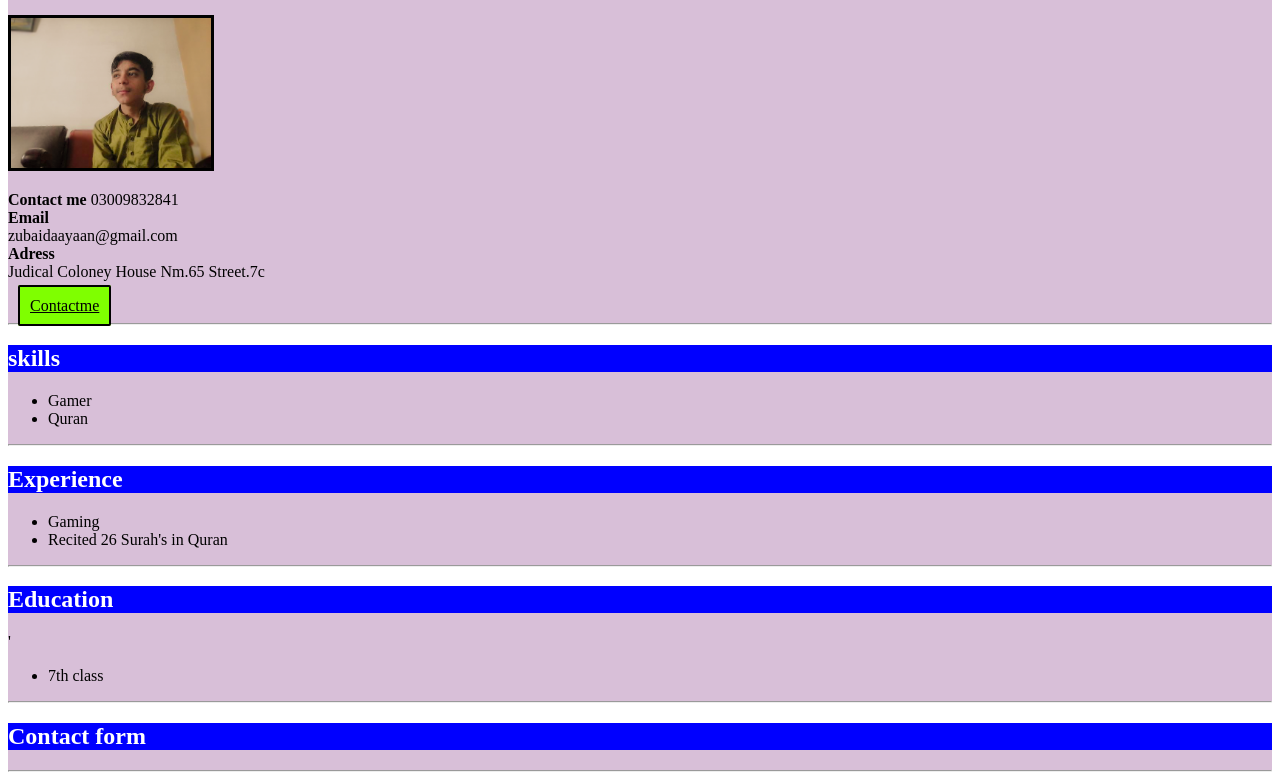
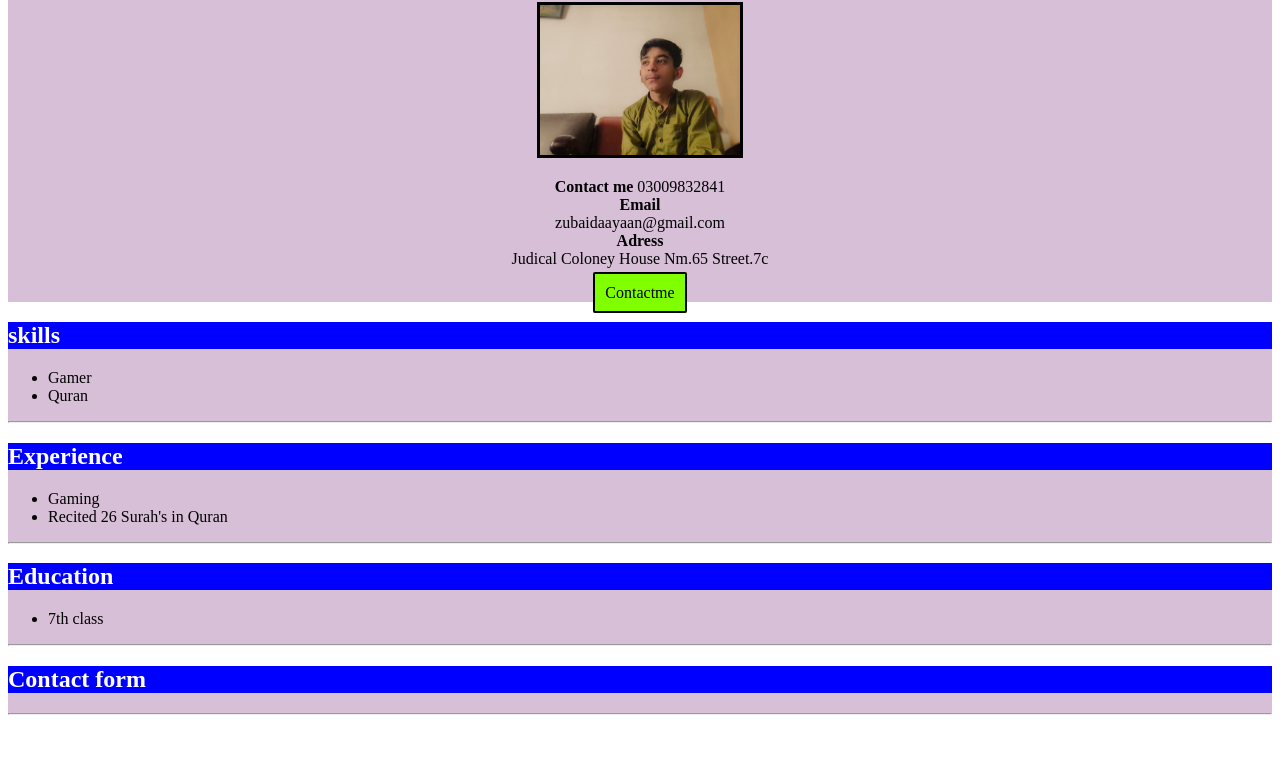
Before and after one commit to aayanahmed06/aayanahmed06.github.io, a plain HTML site: page index.html in a window 1280 px wide. Shown: the part 65-845 px from the top of the page. After the commit the page ends 800 px from the top, so only its background shows below. Drawn offline with Linux system fonts and the light colour scheme.

Commit message:
Fixed code

```diff
--- a/css/style.css
+++ b/css/style.css
@@ -9,6 +9,7 @@
 
 .introduction {
   background-color: rgb(216, 191, 216);
+  text-align: center;
 }
 
 .link {
@@ -18,6 +19,7 @@
   border-radius: 2px;
   margin: 10px;
   padding: 10px;
+  text-decoration: none;
 }
 
 .link:hover {
--- a/index.html
+++ b/index.html
@@ -1,57 +1,51 @@
 <!DOCTYPE html>
 <html lang="en">
   <head>
-    <meta charset="UTF-8">
-    <meta http-equiv="X-UA-Compatible" content="IE=edge">
-    <meta name="viewport" content="width=device-width, initial-scale=1.0">
+    <meta charset="UTF-8" />
+    <meta http-equiv="X-UA-Compatible" content="IE=edge" />
+    <meta name="viewport" content="width=device-width, initial-scale=1.0" />
     <title>Aayan Ahmed</title>
     <link rel="stylesheet" href="css/style.css" />
   </head>
   <body>
-    <div class="introduction">
+    <section class="introduction">
       <h1 class="username">I am Aayan Ahmed</h1>
-    <div class="introduction">
-        <img class="picture" src="/img/Aani.png" alt="">
-    </div>
-  <p>  <strong>Contact me </strong>
-    03009832841 <br>
-    <strong>Email</strong><br>
-    zubaidaayaan@gmail.com<br>
-    <strong>Adress</strong><br>
-   Judical Coloney House Nm.65 Street.7c<br>
+      <img class="picture" src="/img/Aani.png" alt="" />
+      <p>
+        <strong>Contact me </strong> 03009832841 <br />
+        <strong>Email</strong><br />
+        zubaidaayaan@gmail.com<br />
+        <strong>Adress</strong><br />
+        Judical Coloney House Nm.65 Street.7c<br />
       </p>
       <a class="link" href="#">Contactme</a>
-<hr>
-</div>
+    </section>
     <div class="skill1">
       <h2 class="skill2">skills</h2>
       <ul>
         <li>Gamer</li>
         <li>Quran</li>
       </ul>
- <hr>
+      <hr />
     </div>
     <div class="exp1">
       <h2 class="exp2">Experience</h2>
       <ul>
         <li>Gaming</li>
         <li>Recited 26 Surah's in Quran</li>
-
       </ul>
-    <hr>
+      <hr />
     </div>
     <div class="edu1">
-    <h2 class="edu2">Education</h2>'
+      <h2 class="edu2">Education</h2>
       <ul>
         <li>7th class</li>
       </ul>
-    <hr>
+      <hr />
     </div>
     <div class="con1">
       <h2 class="con2">Contact form</h2>
-    <hr>
+      <hr />
     </div>
-
-
   </body>
 </html>
```
Lines whose indentation alone changed are shown as unchanged.
